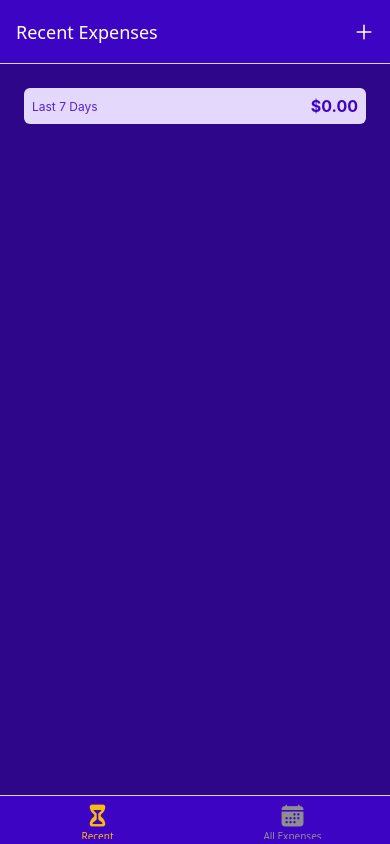
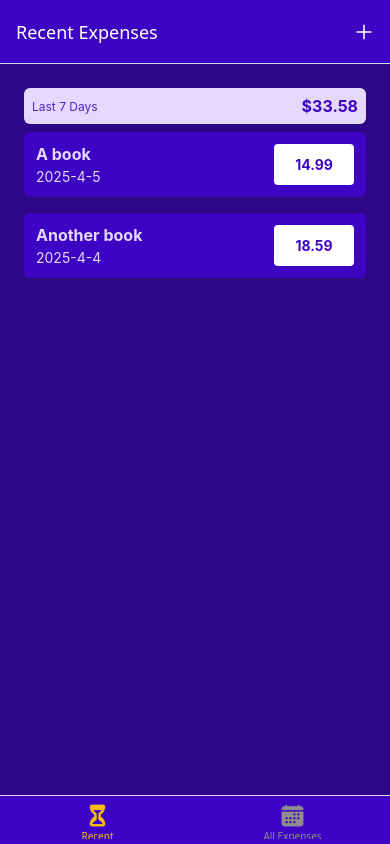
Before and after one commit to aaronjpark/ExpenseTrackerApp, a React Native app: screen /RecentExpenses in a window 390 px wide. Built offline with nearby package versions, Linux system fonts and the light colour scheme.

Commit message:
Refactor expense management components to enhance functionality and user experience; add fallback text for empty states and fix date handling in context and utility functions.

```diff
--- a/App.js
+++ b/App.js
@@ -66,7 +66,7 @@ function ExpensesOverview() {
 export default function App() {
   return (
     <>
-      <StatusBar style="auto" />
+      <StatusBar style="light" />
       <ExpensesContextProvider>
         <NavigationContainer>
           <Stack.Navigator
--- a/components/ExpensesOutput/ExpensesOutput.js
+++ b/components/ExpensesOutput/ExpensesOutput.js
@@ -1,15 +1,21 @@
-import { View, StyleSheet } from "react-native";
+import { View, Text, StyleSheet } from "react-native";
 
 import { GlobalStyles } from "../../constants/styles";
 
 import ExpensesList from "./ExpensesList";
 import ExpensesSummary from "./ExpensesSummary";
 
-function ExpensesOutput({ expenses, expensesPeriod }) {
+function ExpensesOutput({ expenses, expensesPeriod, fallbackText }) {
+  let content = <Text style={styles.infoText}>{fallbackText}</Text>;
+
+  if (expenses.length > 0) {
+    content = <ExpensesList expenses={expenses} />;
+  }
+
   return (
     <View style={styles.container}>
       <ExpensesSummary expenses={expenses} periodName={expensesPeriod} />
-      <ExpensesList expenses={expenses} />
+      {content}
     </View>
   );
 }
@@ -23,4 +29,10 @@ const styles = StyleSheet.create({
     paddingTop: 24,
     backgroundColor: GlobalStyles.colors.primary700,
   },
+  infoText: {
+    color: "white",
+    fontSize: 16,
+    textAlign: "center",
+    marginTop: 32,
+  },
 });
--- a/screens/AllExpenses.js
+++ b/screens/AllExpenses.js
@@ -6,7 +6,13 @@ import { ExpensesContext } from "../store/expenses-context";
 function AllExpenses() {
   const expensesCtx = useContext(ExpensesContext);
 
-  return <ExpensesOutput expenses={expensesCtx.expenses} expensesPeriod="Total" />;
+  return (
+    <ExpensesOutput
+      expenses={expensesCtx.expenses}
+      expensesPeriod="Total"
+      fallbackText="No registered expenses found."
+    />
+  );
 }
 
 export default AllExpenses;
--- a/screens/ManageExpense.js
+++ b/screens/ManageExpense.js
@@ -1,5 +1,7 @@
 import { View, StyleSheet } from "react-native";
-import { useLayoutEffect } from "react";
+import { useContext, useLayoutEffect } from "react";
+
+import { ExpensesContext } from "../store/expenses-context";
 
 import { GlobalStyles } from "../constants/styles";
 
@@ -7,6 +9,8 @@ import IconButton from "../components/UI/IconButton";
 import Button from "../components/UI/Button";
 
 function ManageExpense({ route, navigation }) {
+  const expensesCtx = useContext(ExpensesContext);
+
   const editedExpenseId = route.params?.expenseId;
   const isEditing = !!editedExpenseId;
 
@@ -17,6 +21,7 @@ function ManageExpense({ route, navigation }) {
   }, [navigation, isEditing]);
 
   function deleteExpenseHandler() {
+    expensesCtx.deleteExpense(editedExpenseId);
     navigation.goBack();
   }
 
@@ -25,6 +30,19 @@ function ManageExpense({ route, navigation }) {
   }
 
   function confirmHandler() {
+    if (isEditing) {
+      expensesCtx.updateExpense(editedExpenseId, {
+        description: "Test",
+        amount: 29.99,
+        date: new Date("2025-04-04"),
+      });
+    } else {
+      expensesCtx.addExpense({
+        description: "Test",
+        amount: 19.99,
+        date: new Date("2025-04-05"),
+      });
+    }
     navigation.goBack();
   }
 
--- a/screens/RecentExpenses.js
+++ b/screens/RecentExpenses.js
@@ -12,10 +12,16 @@ function RecentExpenses() {
     const today = new Date();
     const date7DaysAgo = getDateMinusDays(today, 7);
 
-    return expense.date > date7DaysAgo;
+    return expense.date >= date7DaysAgo && expense.date <= today;
   });
 
-  return <ExpensesOutput expenses={recentExpenses} expensesPeriod="Last 7 Days" />;
+  return (
+    <ExpensesOutput
+      expenses={recentExpenses}
+      expensesPeriod="Last 7 Days"
+      fallbackText="No expenses registered for the last 7 days."
+    />
+  );
 }
 
 export default RecentExpenses;
--- a/store/expenses-context.js
+++ b/store/expenses-context.js
@@ -67,7 +67,7 @@ export const ExpensesContext = createContext({
 function expensesReducer(state, action) {
   switch (action.type) {
     case "ADD":
-      const id = newDate().toString() + Math.random().toString();
+      const id = new Date().toString() + Math.random().toString();
       return [{ ...action.payload, id: id }, ...state];
     case "UPDATE":
       const updatableExpenseIndex = state.findIndex(
--- a/util/date.js
+++ b/util/date.js
@@ -7,5 +7,9 @@ export function getFormattedDate(date) {
 }
 
 export function getDateMinusDays(date, days) {
-  return new Date(date.getUTCFullYear, date.getUTCMonth(), date.getUTCDate() - days);
+  return new Date(
+    date.getUTCFullYear(),
+    date.getUTCMonth(),
+    date.getUTCDate() - days
+  );
 }
```
